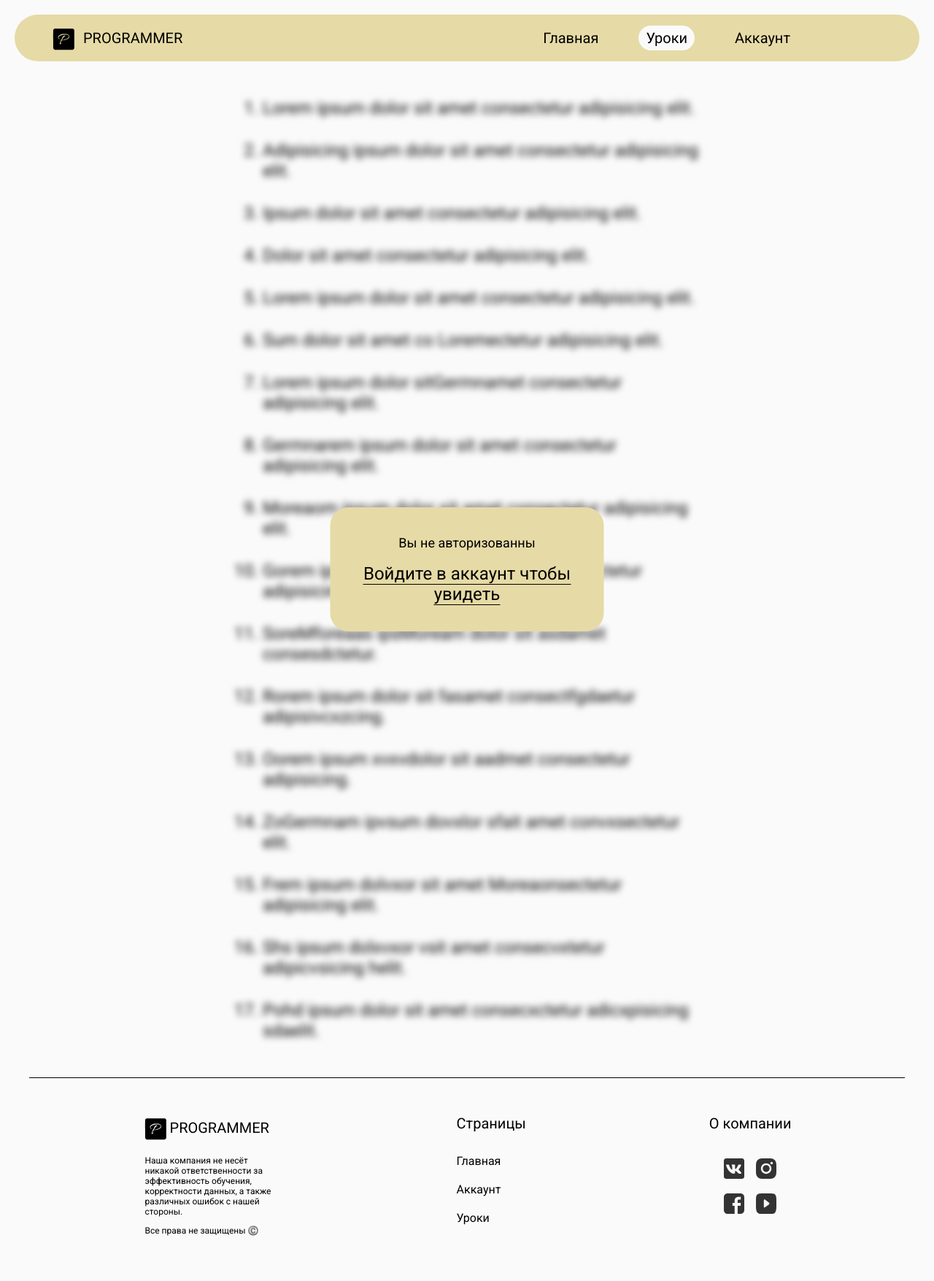
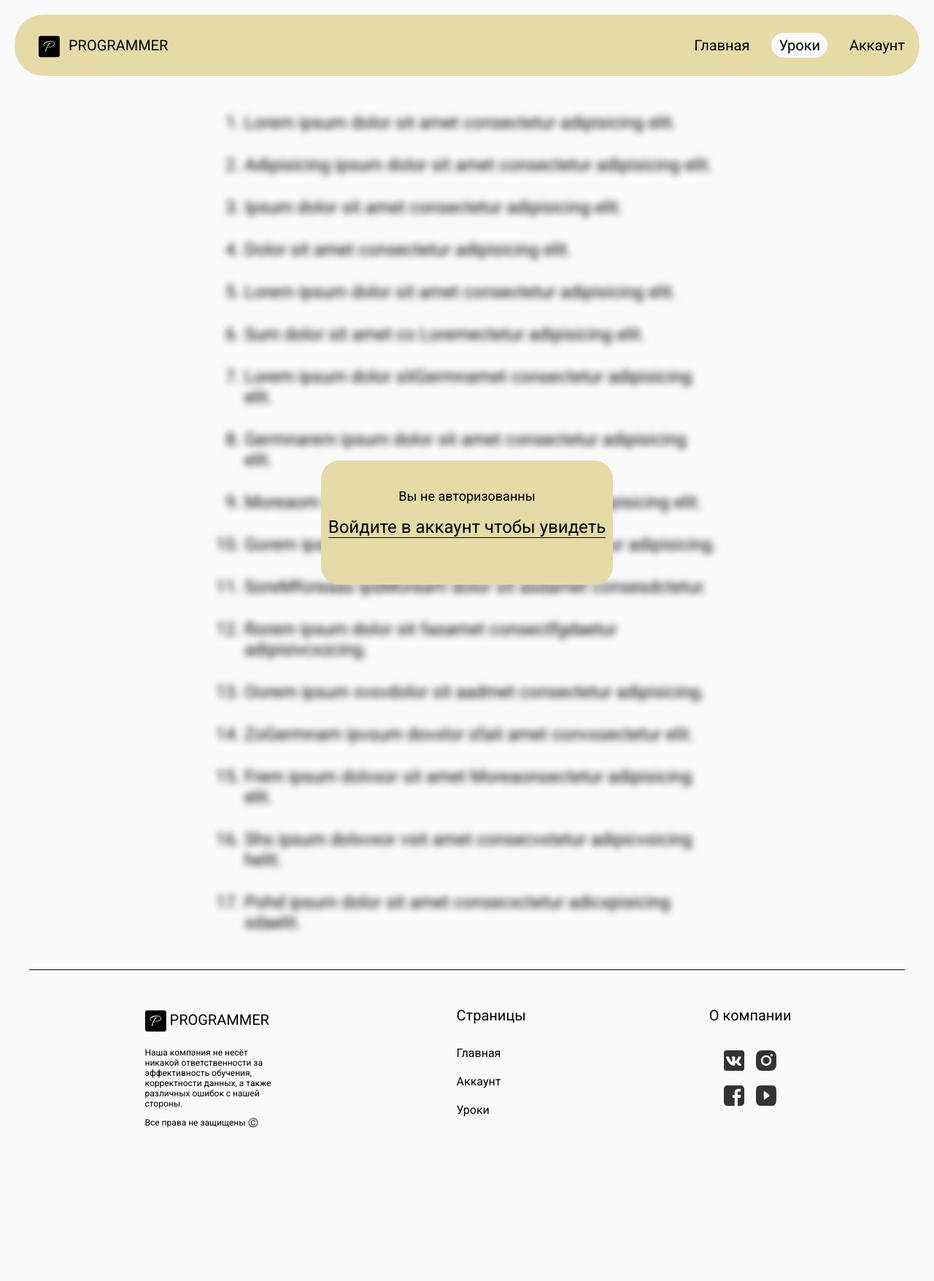
Before and after one commit to GodgonShlem/kursovaia, a Flask app: page /lessons in a window 1280 px wide. Shown: the whole page at 73% size. After the commit the page ends 1545 px from the top, so only its background shows below. Run offline with Flask 3, Linux system fonts and the light colour scheme.

Commit message:
Изменены стили
Изменены стили

```diff
--- a/static/css/account.scss
+++ b/static/css/account.scss
@@ -1,11 +1,12 @@
 @use 'variables';
 .accountmenu-logged {
-    width: 800px;
+    max-width: 700px;
+    width: 90%;
     margin: 50px auto;
     height: 350px;
     display: flex;
     flex-direction: column;
-    padding: 20px 30px;
+    padding: 10px;
     background-color: variables.$MainColor;
     border-radius: 30px;
     position: relative;
@@ -17,7 +18,8 @@
     }
 }
 .accountmenu-unlogged {
-    width: 400px;
+    max-width: 700px;
+    width: 90%;
     margin: 50px auto;
     height: 550px;
     display: flex;
@@ -42,7 +44,8 @@
         }
     }
     .accountmenu-unlogged-form {
-        width: 300px;
+        max-width: 350px;
+        width: 95%;
         margin-bottom: 50px;
         .accountmenu-unlogged-form-title {
             font-size: 22px;
--- a/static/css/index.scss
+++ b/static/css/index.scss
@@ -50,6 +50,17 @@
         margin-bottom: 10px;
     }
 }
+@media (max-width: 768px) {
+    .benefit-container-elem {
+        flex-wrap: wrap;
+    }
+    .benefit {
+        margin: 0 auto;
+        max-width: 170px;
+        padding: 5px;
+        font-size: 16px;
+    }
+}
 .call-to-action-div {
     padding: 80px 20px;
     text-align: center;
--- a/static/css/lessons.scss
+++ b/static/css/lessons.scss
@@ -1,6 +1,7 @@
 @use 'variables';
 .lessons {
-    width: 700px;
+    max-width: 750px;
+    width: 95%;
     margin: 50px auto;
     .lessons-link {
         text-decoration: none;
@@ -46,7 +47,8 @@
 .account-unlogged {
     position: relative;
     .account-unlogged-message {
-        width: 375px;
+        max-width: 400px;
+        width: 95%;
         height: 150px;
         position: absolute;
         top: 50%;
@@ -74,6 +76,14 @@
         }
     }
     .account-unlogged-lessons {
+        max-width: 750px;
+        width: 95%;
         filter: blur(5px);
     }
 }
+@media (max-width: 900px) {
+    .account-unlogged-lessons{
+    max-height: 600px;
+    overflow: hidden;
+        }
+}
--- a/static/css/main.css
+++ b/static/css/main.css
@@ -16,17 +16,22 @@ html {
 }
 .header .header-nav {
   display: flex;
+  flex-wrap: wrap;
   background-color: #e6daa6;
   border-radius: 40px;
   max-width: 1800px;
   margin: 20px auto;
   position: relative;
+  justify-content: space-between;
+  align-items: center;
 }
 .header .header-nav .header-nav-company {
   z-index: 1;
   display: flex;
   align-items: center;
-  margin-left: 50px;
+  margin-left: 20px;
+  padding: 10px;
+  box-sizing: border-box;
 }
 .header .header-nav .header-nav-company img {
   width: 34px;
@@ -38,13 +43,14 @@ html {
 }
 .header .header-nav .header-nav-pages {
   z-index: 1;
-  width: 100%;
   display: flex;
-  justify-content: right;
-  margin-right: 167px;
+  justify-content: center;
   align-items: center;
-  gap: 45px;
+  gap: 20px;
   border-radius: 20px;
+  flex-wrap: wrap;
+  padding: 10px;
+  box-sizing: border-box;
 }
 .header .header-nav .header-nav-pages .header-nav-pages-elem {
   font-size: 20px;
@@ -95,6 +123,7 @@ html {
 .footer .footer-section {
   width: 100%;
   display: flex;
+  flex-wrap: wrap;
   justify-content: space-around;
   border-radius: 0 0 50px 50px;
   border-top: 1px solid black;
@@ -497,7 +540,8 @@ html {
 }
 
 .lessons {
-  width: 700px;
+  max-width: 750px;
+  width: 95%;
   margin: 50px auto;
 }
 .lessons .lessons-link {
@@ -544,7 +588,8 @@ html {
   position: relative;
 }
 .account-unlogged .account-unlogged-message {
-  width: 375px;
+  max-width: 400px;
+  width: 95%;
   height: 150px;
   position: absolute;
   top: 50%;
@@ -572,9 +617,17 @@ html {
   border-bottom: 1px solid rgba(0, 0, 0, 0.5);
 }
 .account-unlogged .account-unlogged-lessons {
+  max-width: 750px;
+  width: 95%;
   filter: blur(5px);
 }
 
+@media (max-width: 900px) {
+  .account-unlogged-lessons {
+    max-height: 600px;
+    overflow: hidden;
+  }
+}
 .lesson {
   max-width: 1200px;
   margin: 50px auto;
--- a/static/css/pattern.scss
+++ b/static/css/pattern.scss
@@ -15,16 +15,21 @@ html {
     }
     .header-nav {
         display: flex;
+        flex-wrap: wrap;
         background-color: variables.$MainColor;
         border-radius: 40px;
         max-width: 1800px;
         margin: 20px auto;
         position: relative;
+        justify-content: space-between;
+        align-items: center;
         .header-nav-company {
             z-index: 1;
             display: flex;
             align-items: center;
-            margin-left: 50px;
+            margin-left: 20px;
+            padding: 10px;
+            box-sizing: border-box;
             img {
                 width: 34px;
                 border: 10%;
@@ -36,13 +41,14 @@ html {
         }
         .header-nav-pages {
             z-index: 1;
-            width: 100%;
             display: flex;
-            justify-content: right;
-            margin-right: 167px;
+            justify-content: center;
             align-items: center;
-            gap: 45px;
+            gap: 20px;
             border-radius: 20px;
+            flex-wrap: wrap;
+            padding: 10px;
+            box-sizing: border-box;
             .header-nav-pages-elem {
                 font-size: 20px;
                 padding: 5px 10px;
@@ -62,8 +68,10 @@ html {
         .header-nav-account {
             display: flex;
             align-items: center;
-            margin-right: 50px;
+            margin-right: 20px;
             z-index: 2;
+            padding: 10px;
+            box-sizing: border-box;
             img {
                 width: 28px;
                 padding: 8px;
@@ -82,7 +90,26 @@ html {
         }
     }
 }
-
+@media (max-width: 768px) {
+    .header-nav {
+    flex-direction: column;
+    align-items: stretch;
+        .header-nav-company,
+        .header-nav-pages,
+        .header-nav-account {
+            margin: 10px 0;
+            padding: 10px;
+            justify-content: center;
+        }
+        .header-nav-company {
+            margin-left: 0 !important;
+        }
+        .header-nav-pages {
+            flex-direction: row;
+            flex-wrap: wrap;
+        }
+    }
+}
 .footer {
     max-width: 1200px;
     color: variables.$MainColorText;
@@ -97,6 +124,7 @@ html {
     .footer-section {
         width: 100% ;
         display: flex;
+        flex-wrap: wrap;
         justify-content: space-around;
         border-radius: 0 0 50px 50px;
         border-top: 1px solid variables.$MainColorText;
--- a/static/scripts/lesson.js
+++ b/static/scripts/lesson.js
@@ -35,7 +35,7 @@ testBtn.addEventListener('click', (event)=>{
             generalMessage.textContent = data.message;
             generalMessage.style.backgroundColor = '#d4edda';
             generalMessage.style.color = '#155724';
-            nextLessonDiv.style.height = '50px';
+            nextLessonDiv.style.height = '100px';
         } else {
             generalMessage.textContent = data.message;
             generalMessage.style.backgroundColor = '#f8d7da';
@@ -60,6 +60,6 @@ function showTest() {
         testForm.style.maxHeight = '0';
     } else {
         isTestShow = true;
-        testForm.style.maxHeight = '5000px';
+        testForm.style.maxHeight = '10000px';
     }
 }
```
Also changed, not shown: other parts of static/css/main.css (+41 -5 lines), passenger_wsgi.py (added, +8 -0 lines), .htaccess.txt (added), instance/siteBases.db.
